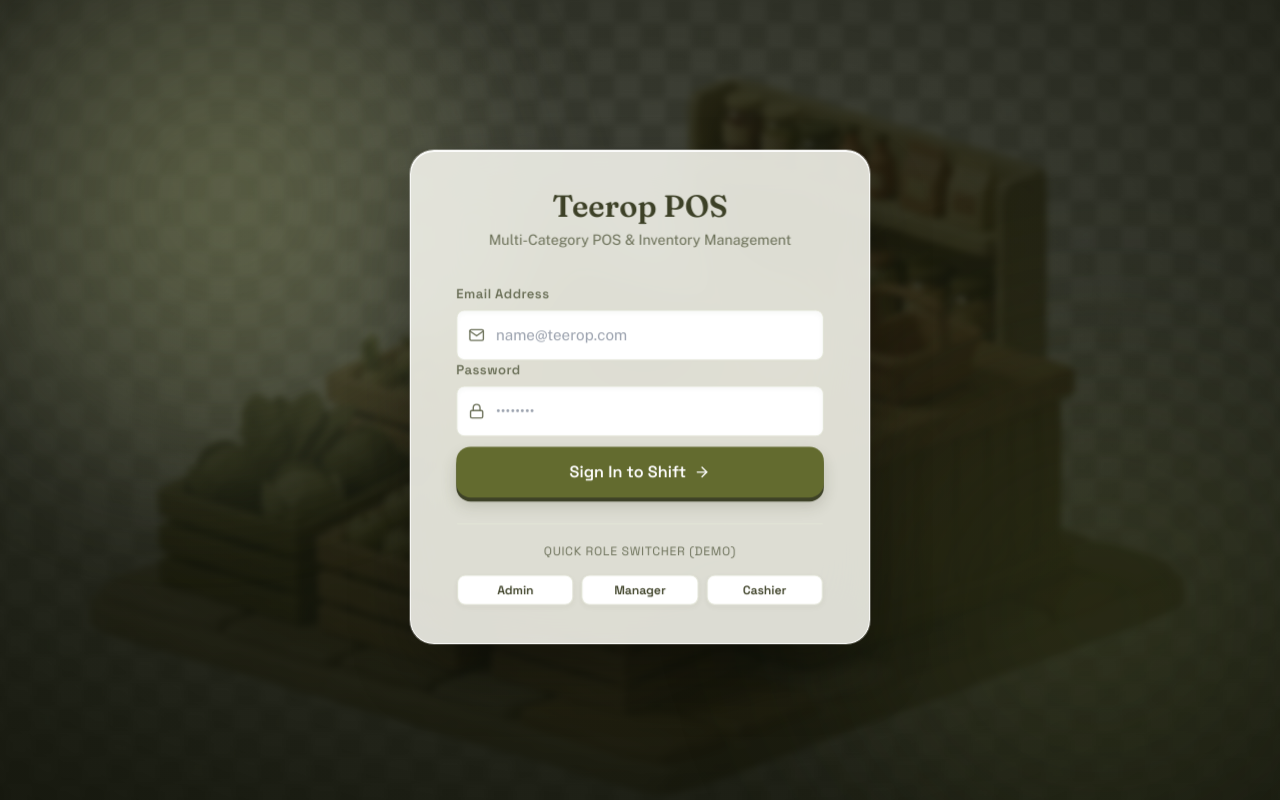
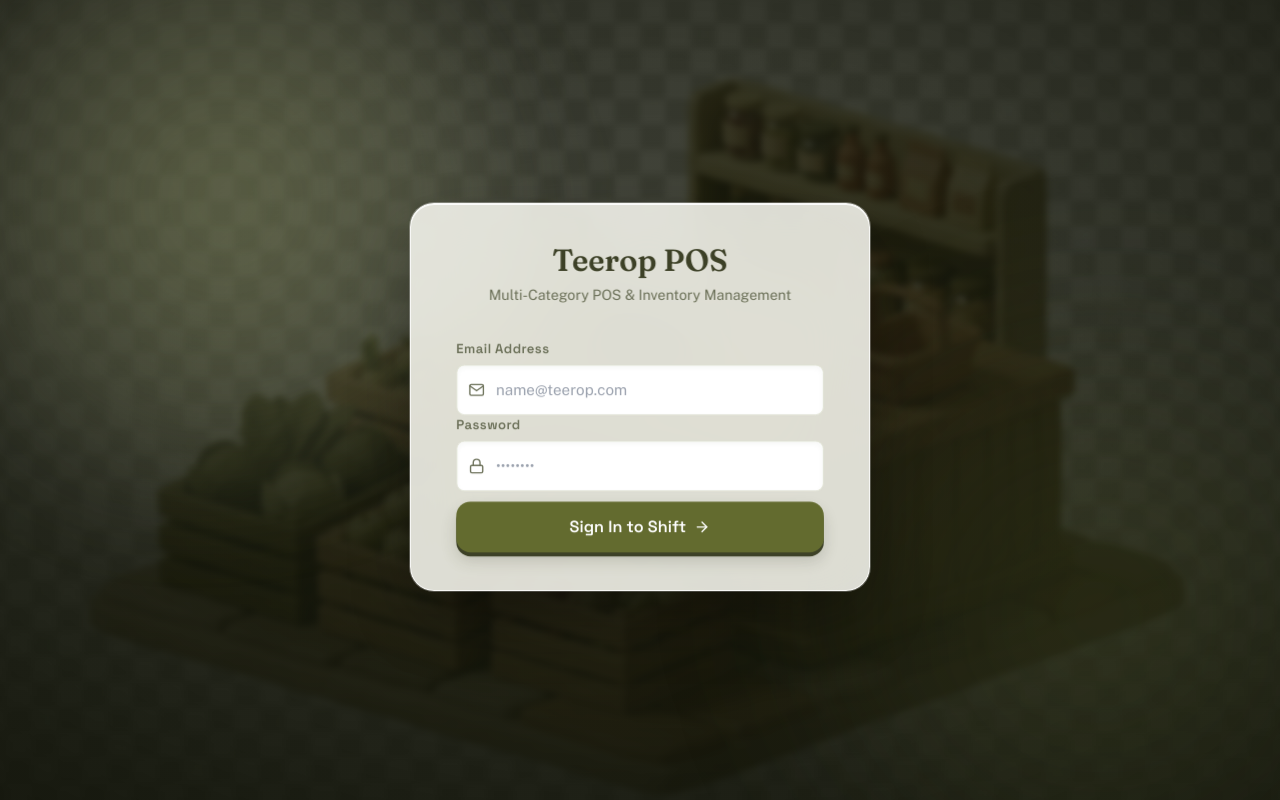
Before and after one commit to Usman22Siddiqui/POS-and-Inventory-Management, a React app in the folder frontend/: page /login in a window 1280 px wide. Built offline with nearby package versions, Linux system fonts and the light colour scheme; no server answers; the HTML template or start-up script is replaced by a standard one.

Commit message:
security: remove public demo role switcher and hardcoded quick login from login screen

```diff
--- a/frontend/src/pages/Login.jsx
+++ b/frontend/src/pages/Login.jsx
@@ -55,11 +55,6 @@
     } finally {
       setLoading(false);
     }
-  };
-
-  const handleQuickLogin = (demoEmail, demoPass) => {
-    setEmail(demoEmail);
-    setPassword(demoPass);
   };
 
   return (
@@ -177,52 +172,6 @@
             {loading ? 'Authenticating...' : 'Sign In to Shift'} <FiArrowRight />
           </MagneticButton>
         </form>
-
-        {/* Quick Demo Access Roles */}
-        <div style={{ marginTop: '26px', borderTop: '1px solid var(--border-subtle)', paddingTop: '18px', transform: 'translateZ(10px)' }}>
-          <div
-            style={{
-              fontSize: '0.75rem',
-              fontFamily: 'var(--font-heading)',
-              textTransform: 'uppercase',
-              letterSpacing: '0.06em',
-              color: 'var(--text-muted)',
-              marginBottom: '12px',
-              textAlign: 'center',
-            }}
-          >
-            Quick Role Switcher (Demo)
-          </div>
-          <div style={{ display: 'grid', gridTemplateColumns: '1fr 1fr 1fr', gap: '8px' }}>
-            <MagneticButton
-              type="button"
-              className="btn btn-ghost btn-sm"
-              onClick={() => handleQuickLogin('admin@teerop.com', 'admin123')}
-              style={{ fontSize: '0.75rem' }}
-              strength={0.25}
-            >
-              Admin
-            </MagneticButton>
-            <MagneticButton
-              type="button"
-              className="btn btn-ghost btn-sm"
-              onClick={() => handleQuickLogin('manager@teerop.com', 'manager123')}
-              style={{ fontSize: '0.75rem' }}
-              strength={0.25}
-            >
-              Manager
-            </MagneticButton>
-            <MagneticButton
-              type="button"
-              className="btn btn-ghost btn-sm"
-              onClick={() => handleQuickLogin('cashier@teerop.com', 'cashier123')}
-              style={{ fontSize: '0.75rem' }}
-              strength={0.25}
-            >
-              Cashier
-            </MagneticButton>
-          </div>
-        </div>
       </motion.div>
     </div>
   );
```
